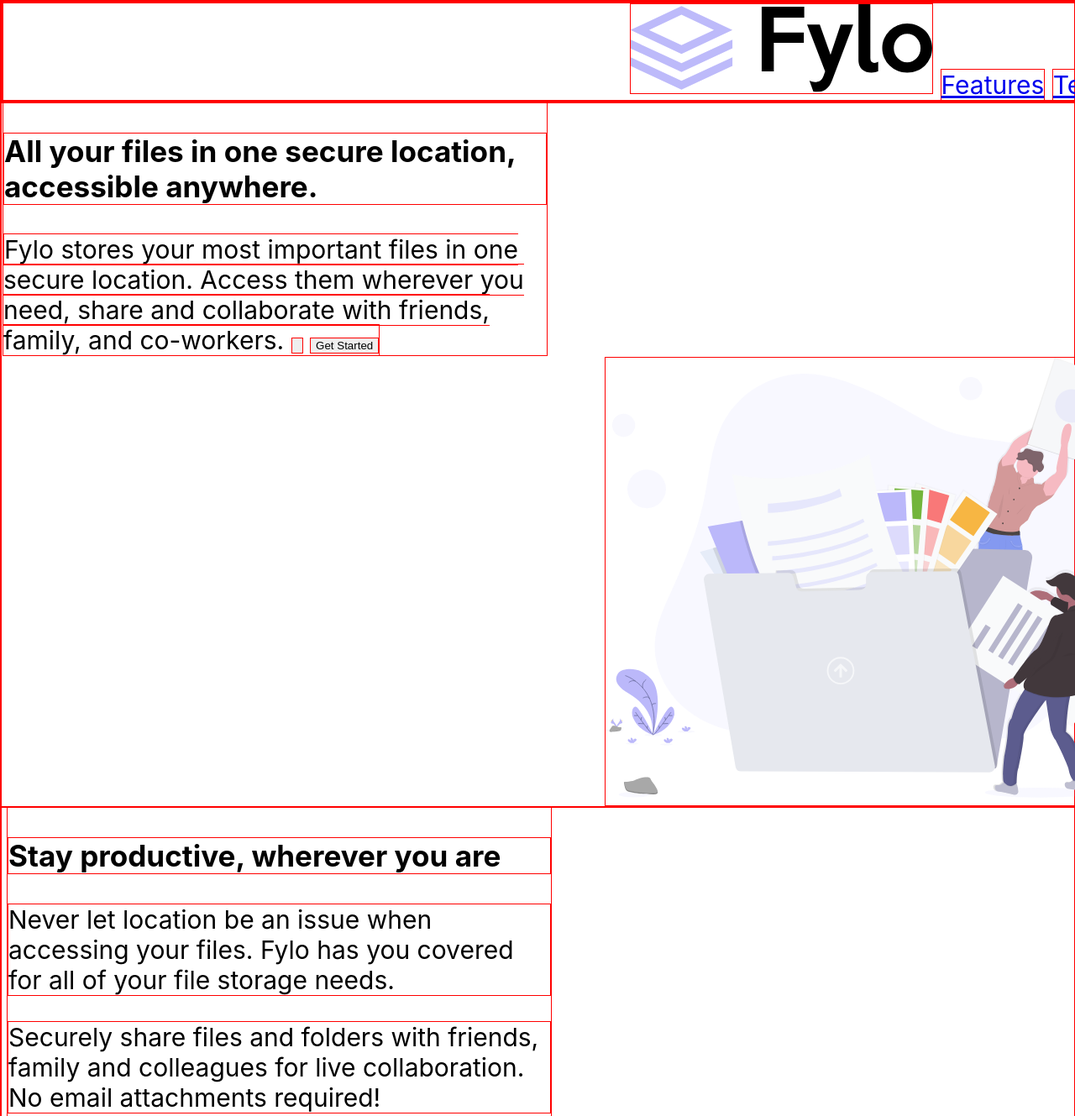
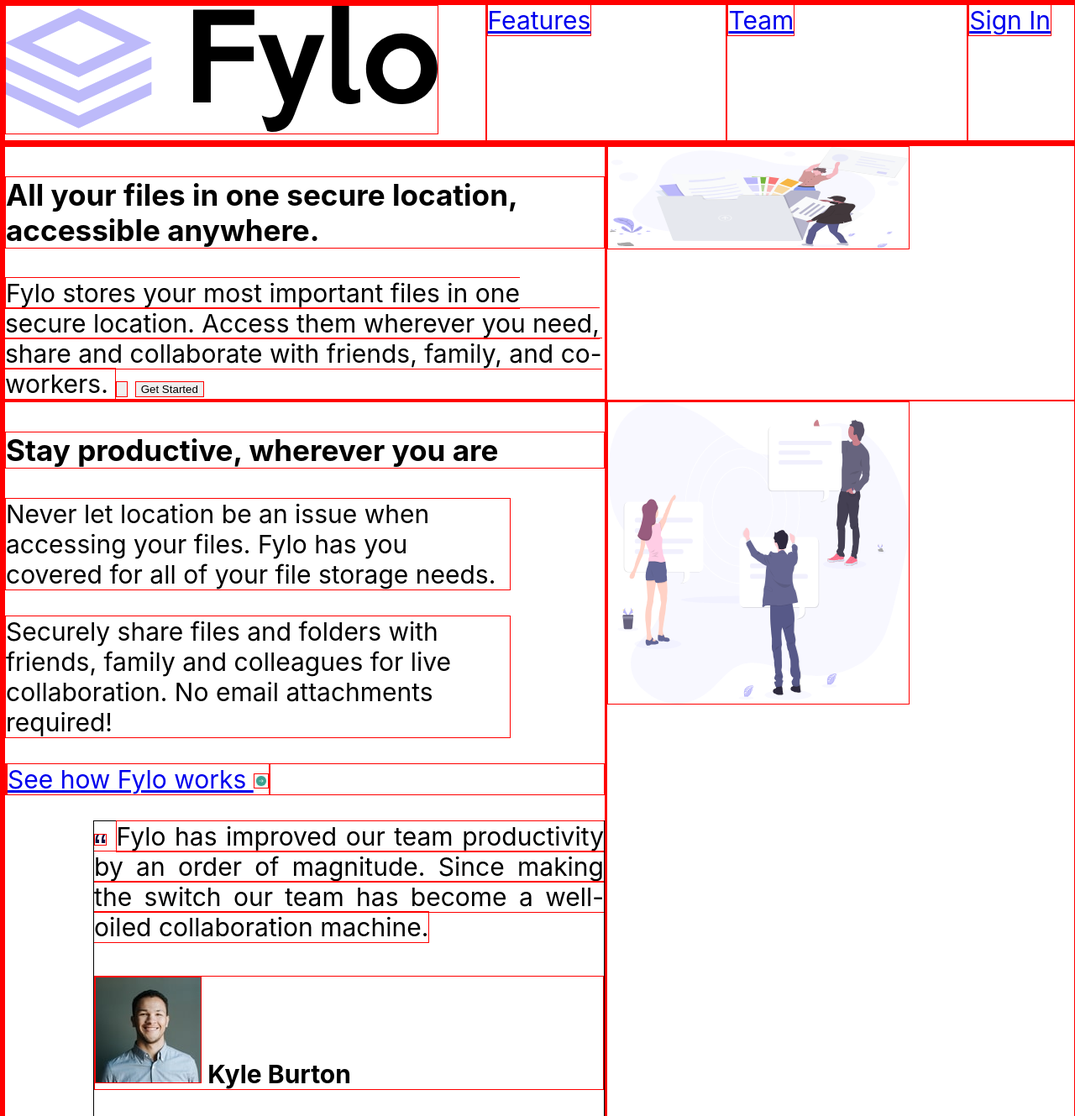
Before and after one commit to iferllaz/FyloChallenge, a plain HTML site: page Desktop/index.html in a window 1280 px wide. Shown: the top 1329 px of the page at 84% size. Drawn offline with Linux system fonts and the light colour scheme.

Commit message:
Body organized

```diff
--- a/Desktop/index.html
+++ b/Desktop/index.html
@@ -16,45 +16,57 @@
 <body >
     <header>
 
-        <nav class="nav">
+        <nav>
+            <div class="nav">
+                    <div>
                         <img src="images/logo.svg"/ class="logo">
+                    </div>
+                    <div>
                         <a href="adresses-folder/features.html">Features</a>
+                    </div>
+                    <div>
                         <a href="adresses-folder/team.html">Team</a>
+                    </div>
+                    <div>
                         <a href="adresses-folder/sign-in.html">Sign In</a>
+                    </di>
+            </div>
         </nav>
     </header>
 
 
-        <section >
-            <article class="grupo1">
+
+<section>
+    <div class="cuerpo">
+                <div>
+                    <article >
                         <h1>
                             All your files in one secure location, accessible anywhere.
                         </h1>
-            <p1>
+                        <p1 class="parrafo">
                             Fylo stores your most important files in one secure location.
                             Access them wherever you need, share and collaborate with friends,
                             family, and co-workers.
+                        </p1>
                         </form class="input">
                             <input placeholder="Enter" type="button"/>
                             <button>Get Started</button>
                         </form>
                     </article>
+                </div>
+                <div>
+                    <img src="images/illustration-1.svg" width="40%"; height="40%" class="image" />
+                </div>
 
-            <img src="images/illustration-1.svg" width="40%"; height="40%" class="image" />
-
-        </section>
-
-
-
-        <section >
-            <article class="grupo2">
+                <div>
+                    <article >
                         <h3>Stay productive, wherever you are</h3>
-                <p>
+                        <p class="parrafo">
                         Never let location be an issue when accessing your files. Fylo has you
                         covered for all of your file storage needs.
                         </p>
 
-                    <p>
+                            <p class="parrafo">
                             Securely share files and folders with friends, family and colleagues for
                             live collaboration. No email attachments required!
                             </p>
@@ -70,7 +82,7 @@
 
                         <article class="cita">
                             <img src="images/icon-quotes.svg"/>
-                        <p2>
+                                <p2 class="parrafo">
                                     Fylo has improved our team productivity by an order of magnitude. Since
                                     making the switch our team has become a well-oiled collaboration machine.
                                 </p2>
@@ -82,41 +94,39 @@
                                     Founder & CEO, Huddle
                                 </p3>
                             </article>
+                </div>
+                <div>
+                        <img src="images/illustration-2.svg" width="40%"; height="40%" class="image"/>
+                </div>
 
-                </article>
-                    <img src="images/illustration-2.svg" width="40%"; height="40%" class="image"/>
-
-        </section>
-
-
-
-
-
-
-        <section class="seccion">
-            <article class="grupo3">
+                <div>
+                    <article>
                         <h3>Get early access today</h3>
 
-                        <p3>
+                                <p3 class="parrafo">
                                     It only takes a minute to sign up and our free starter tier is extremely generous.
                                     If you have any questions, our support team would be happy to help you.
                                 </p3>
+
+                    </article>
                 </div>
-                    <div class="grupo3b">
+                <div>
                     </form class="input">
                         <input placeholder="Enter" type="button"/>
                         <button>Get Started For Free</button>
                     </form>
-            </article>
-        </section>
+                </div>
+
+    </div>
+<section/>
 
 
+<section class="final" >
+    <img src="images/logo.svg"class="bottomlogo"/>
+</section>
+<section class="bottom">
+        <ul class="column1">
 
-
-  <section class="bottom">
-    <div class="grupo4">
-        <ul class="column1">
-            <img src="images/logo.svg"/>
             <li>
                 <img src="images/icon-phone.svg"/>
                 Phone: +1-543-123-4567
@@ -153,8 +163,8 @@
                 <a href="adresses-folder/privacy.html">Privacy</a>
             </li>
         </ul>
-    </div>
-<section/>
+    </section>
+
 
  <footer class="pie">
         <p class="attribution">
--- a/Desktop/styles.css
+++ b/Desktop/styles.css
@@ -3,31 +3,37 @@ body {font-family: -apple-system, BlinkMacSystemFont, 'Segoe UI', Roboto, Oxygen
         width: 1440px;
         margin: auto;
         font-size: 30px ;}
-section {text-align: center; place-items: center; }
+
 h1 { font-weight: 700; font-size: 400;}
+
 article {  margin-left:auto; }
-nav { text-align: right;}
 
 
 .attribution { font-size: 11px; text-align: center; font-family: Verdana, Geneva, Tahoma, sans-serif; }
+
 .attribution a { color: hsl(228, 45%, 44%); }
+
+
+.logo { width: 90%; margin: left}
+
+.nav { display: grid; grid-template-columns: 40% 20% 20% 20%;}
+
+.cuerpo { display:grid; grid-template-columns: 1fr 1fr;  }
+
+.bottom { display: grid; grid-template-columns: repeat(4, 25%); }
+
+.bottomlogo  { place-content: left; height: 20; width: 20%; margin-left: 5%; }
+
+.image {  width: 50%; }
+
 .whitefont, .grupo4 { color:lightgray }
-.logo { width: 25%; margin: left}
-.all {    text-align: left; width: 600px;}
-.column1, .column2, .column3 {float: ; width: 33.33%; }
-.cita{    border: 1px solid  black; text-align: left; width: 85%; clear: both;}
-.pie { clear: both; }
-.boton { float: right;}
-.image { float: right; margin-top: 1px; width: 50%; grid-column: 2; grid-row: 2; }
-.grupo1 {text-align: left;width: 45%; float:left}
-.grupo2 {text-align: left;width: 45%;;float:left; margin-left: 5px;}
-.grupo3 {text-align: left;width: 45%; float:left}
-.grupo3b {text-align: right;width: 45%; float:right; margin-left: 2%;}
-.grupo4 {background-color: rgb(7, 4, 57)}
-.nav li{ display: block;}
+.cita{    border: 1px solid  black; text-align: justify; width: 85%; clear: both; text-al}
+.parrafo {    text-align: left; width: 600px;}
+
+
+
 .input { width: 15%; }
 
 *{
      border: 1px solid red;
-    clear: both;
 }
```
Lines whose indentation alone changed are shown as unchanged.
